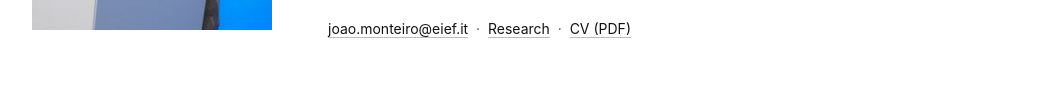
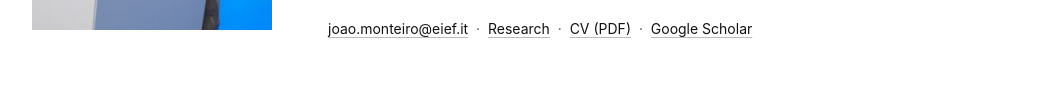
Before and after one commit to joao-cmonteiro/website, a plain HTML site: page index.html in a window 1280 px wide. Shown: the part 399-506 px from the top of the page, without its empty margins (108-1170 px from the left). Drawn offline with Linux system fonts and the light colour scheme.

Commit message:
Add Google Scholar link to homepage
Co-Authored-By: Claude Opus 5.5 <noreply@anthropic.com>
Claude-Session: https://claude.ai/code/session_01Mz99FPiqJ8JsVYyC2EHFsN

```diff
--- a/index.html
+++ b/index.html
@@ -18,7 +18,7 @@
 <p class="role">Assistant Professor · EIEF, Rome</p>
 <p>I am an Assistant Professor at the Einaudi Institute for Economics and Finance (EIEF) in Rome. My research covers corporate finance, international economics, macroeconomics, and the economics of conflict.</p>
 <p>I received my Ph.D. in Finance from Northwestern University (Kellogg) in 2023. I co-organize the <a href="https://www.eief.it/eief/images/Program_10th_Rome_Junior_Finance_Conference_8-9_June_2026.pdf" target="_blank" rel="noopener">Rome Junior Finance Conference</a> with Luana Zaccaria and Spyridon Lagaras.</p>
-<div class="contact"><a href="mailto:joao.monteiro@eief.it">joao.monteiro@eief.it</a> &nbsp;·&nbsp; <a href="research.html">Research</a> &nbsp;·&nbsp; <a href="cv.pdf">CV (PDF)</a></div>
+<div class="contact"><a href="mailto:joao.monteiro@eief.it">joao.monteiro@eief.it</a> &nbsp;·&nbsp; <a href="research.html">Research</a> &nbsp;·&nbsp; <a href="cv.pdf">CV (PDF)</a> &nbsp;·&nbsp; <a href="https://scholar.google.com/citations?user=AjWVGdEAAAAJ&amp;hl=en" target="_blank" rel="noopener">Google Scholar</a></div>
 </div></div>
 </main>
 <footer>Joao Monteiro · Einaudi Institute for Economics and Finance · Via Sallustiana 62, 00187 Rome</footer>
```
